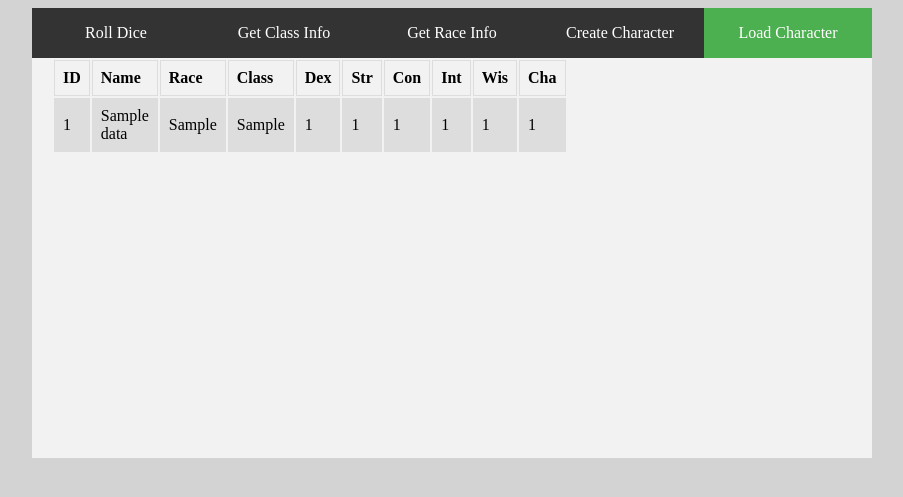
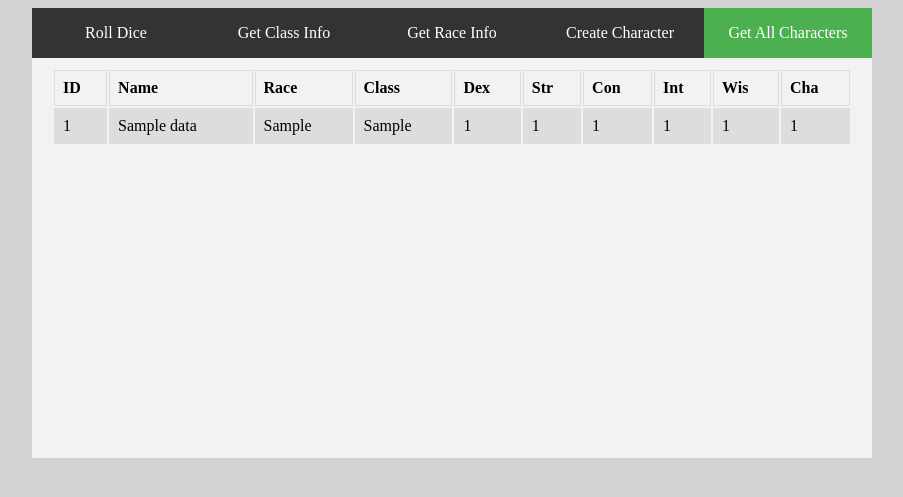
Before and after one commit to Fladolcetta/DnD, a Flask app: page /table in a window 1280 px wide. Shown: the top 497 px of the page, without its empty margins (188-1091 px from the left). Run offline with Flask 3, Linux system fonts and the light colour scheme; tables that the repository leaves empty hold one stand-in row (values such as "Sample post"); data that the repository does not hold is empty.

Commit message:
Update code

```diff
--- a/src/page_loader.py
+++ b/src/page_loader.py
@@ -16,7 +16,7 @@ class PageLoader:
 
     def load_left_right_page(self, left_content: str = "", right_content: str = "", subtitle: str = "") -> str:
         """ Load the page. """
-        other_styles = self.build_styles_string(['left_and_container', 'right_only', 'inputs'])
+        other_styles = self.build_styles_string(['container', 'left_and_right', 'inputs'])
         content = render_template('left_right_split_body.html',
                                   left_content=left_content,
                                   right_content=right_content)
@@ -27,7 +27,7 @@ class PageLoader:
 
     def load_left_only_page(self, left_content: str = "", subtitle: str = "") -> str:
         """ Load the page. """
-        other_styles = self.build_styles_string(['left_and_container', 'inputs'])
+        other_styles = self.build_styles_string(['container', 'inputs'])
         content = render_template('left_only_body.html',
                                   left_content=left_content)
         return render_template('base.html',
@@ -99,7 +99,7 @@ class PageLoader:
         left_content = render_template('character_table.html', char_list=char_list)
         content = render_template('left_only_body.html',
                                   left_content=left_content)
-        other_styles = self.build_styles_string(['left_and_container', 'table'])
+        other_styles = self.build_styles_string(['container', 'table'])
         other_scripts = ""
         return render_template('base.html',
                                subtitle="Character Table",
@@ -111,10 +111,10 @@ class PageLoader:
         """ Load the left right page. """
         try:
             if "submit" in submit:
-                return self.load_left_right_page(left_content, right_content, subtitle)
+                pass
         except TypeError:
-            pass
-        return self.load_left_only_page(left_content, subtitle)
+            right_content = ""
+        return self.load_left_right_page(left_content, right_content, subtitle)
 
     def load_character(self, args: dict) -> str:
         """ Load the sheet page. """
--- a/static/left_and_container.css
+++ b/static/container.css
@@ -8,8 +8,10 @@
     display: flex;
     margin: auto;
 }
-.left{
-    width: 50%;
+.full{
+    width: 100%;
     float: left;
-    padding-right: 10px;
+    padding-top: 10px;
+    padding-bottom: 10px;
+    overflow-y: auto;
 }
--- a/static/right_only.css
+++ b/static/left_and_right.css
@@ -1,4 +1,9 @@
 /* For left_right_split_body.html */
+.left{
+    width: 50%;
+    float: left;
+    padding-right: 10px;
+}
 .right{
     width: 50%;
     float: right;
--- a/templates/base.html
+++ b/templates/base.html
@@ -19,7 +19,7 @@
             <a id="/classes" href="/classes">Get Class Info</a>
             <a id="/races" href="/races">Get Race Info</a>
             <a id="/character" href="/character">Create Character</a>
-            <a id="/table" href="/table">Load Character</a>
+            <a id="/table" href="/table">Get All Characters</a>
         </div>
         <script type="text/javascript" src="/static/topnav.js"></script>
         {{ content|safe }}
--- a/templates/left_only_body.html
+++ b/templates/left_only_body.html
@@ -1,5 +1,5 @@
 <div class="container">
-    <div class="left">
+    <div class="full">
         {{ left_content|safe }}
     </div>
 </div>
```
Also changed, not shown: tests/test_page_loader.py (+3 -3 lines), README.md.
